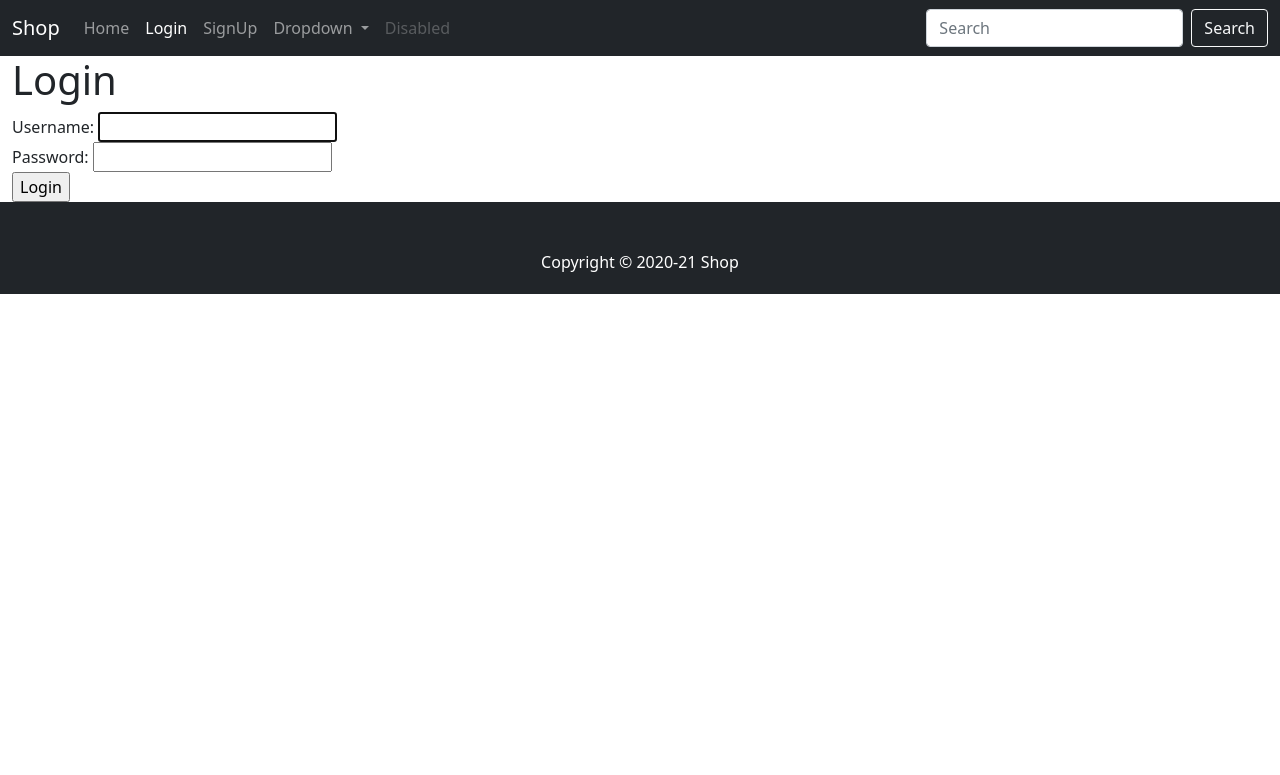
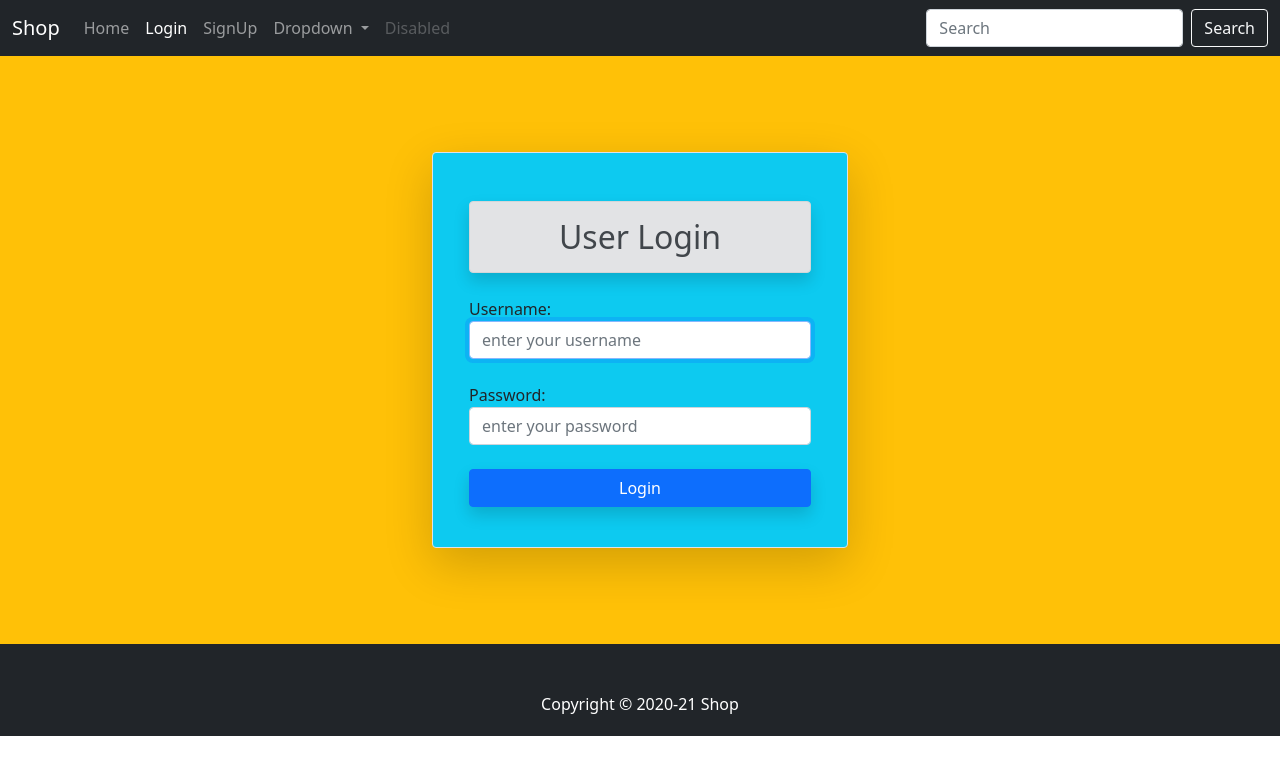
Before and after one commit to satyam-seth/eshop, a Django app: page /login/ in a window 1280 px wide. Shown: the top 775 px of the page. Run offline with Django 3.2, Linux system fonts and the light colour scheme; some libraries are stand-ins or nearby versions; some web fonts are replaced.

Commit message:
design login template

```diff
--- a/eshop/core/forms.py
+++ b/eshop/core/forms.py
@@ -6,11 +6,11 @@
 from .models import Profile
 
 class LoginForm(AuthenticationForm):
-    username=UsernameField(widget=forms.TextInput(attrs={'autofocus':True}))
+    username=UsernameField(widget=forms.TextInput(attrs={'autofocus':True,'class':'form-control','placeholder':'enter your username'}))
     password = forms.CharField(
         label=_("Password"),
         strip=False,
-        widget=forms.PasswordInput(attrs={'autocomplete': 'current-password'}),
+        widget=forms.PasswordInput(attrs={'autocomplete': 'current-password','class':'form-control','placeholder':'enter your password'}),
     )
 
 class SignUpForm(UserCreationForm):
--- a/eshop/core/templates/core/login.html
+++ b/eshop/core/templates/core/login.html
@@ -3,21 +3,28 @@
 {% block title %}Login{% endblock title %}
 
 {% block content %}
-<div class="container-fluid">
-    <div class="h1">Login</div>
-    <form method="POST" novalidate>
-        {% csrf_token %}
-        {% for fm in form %}
-        <div>
-            {{fm.label_tag}} {{fm}}  <small>{{fm.errors|striptags}}</small>
+<div class="container-fluid bg-warning">
+    <div class="row py-5 px-3">
+        <div class="col-md-4 offset-md-4 border rounded shadow-lg bg-info my-5 py-4">
+            <div class="h2 alert alert-secondary text-center m-4 shadow">User Login</div>
+            <form method="POST" novalidate>
+                {% csrf_token %}
+                {% if form.non_field_errors %}
+                {% for error in form.non_field_errors %}
+                <p class="text-center shadow alert alert-warning mb-4 mx-4">{{error}}</p>
+                {% endfor %}
+                {% endif %}
+                {% for fm in form %}
+                <div class="m-4">
+                    {{fm.label_tag}} {{fm}} <small>{{fm.errors|striptags}}</small>
+                </div>
+                {% endfor %}
+                <div class="text-center mb-3 d-grid px-4">
+                    <input type="submit" value="Login" class="btn btn-primary shadow">
+                </div>
+            </form>
         </div>
-        {% endfor %}
-        <input type="submit" value="Login">
-        {% if form.non_field_errors %}
-            {% for error in form.non_field_errors %}
-                <p>{{error}}</p>
-            {% endfor %}
-        {% endif %}
-    </form>
+        <div class="my-5 my-md-0"></div>
+    </div>
 </div>
 {% endblock content %}
--- a/eshop/product/templates/product/products.html
+++ b/eshop/product/templates/product/products.html
@@ -13,7 +13,7 @@
         </div>
     </div>
 </div>
-<div class="container-fluid p-4">
+<div class="container-fluid p-4 bg-warning">
     <div class="row justify-content-center">
         {% for product in products %}
         <div class="card m-2 shadow" style="width: 18rem;">
@@ -28,7 +28,7 @@
                 <li class="list-group-item text-muted">Publish Date: {{product.date|date:"d M Y"}}</li>
                 <li class="list-group-item text-muted">Location: {{product.location}}</li>
               </ul>
-            <a href="#" class="btn btn-primary mb-3">Buy</a>
+            <a href="#" class="btn btn-primary m-3">Buy</a>
         </div>
         {% endfor %}
     </div>
```
Also changed, not shown: eshop/core/templates/core/dashboard.html (+5 -9 lines), eshop/core/templates/core/home.html (+9 -9 lines), eshop/db.sqlite3.
